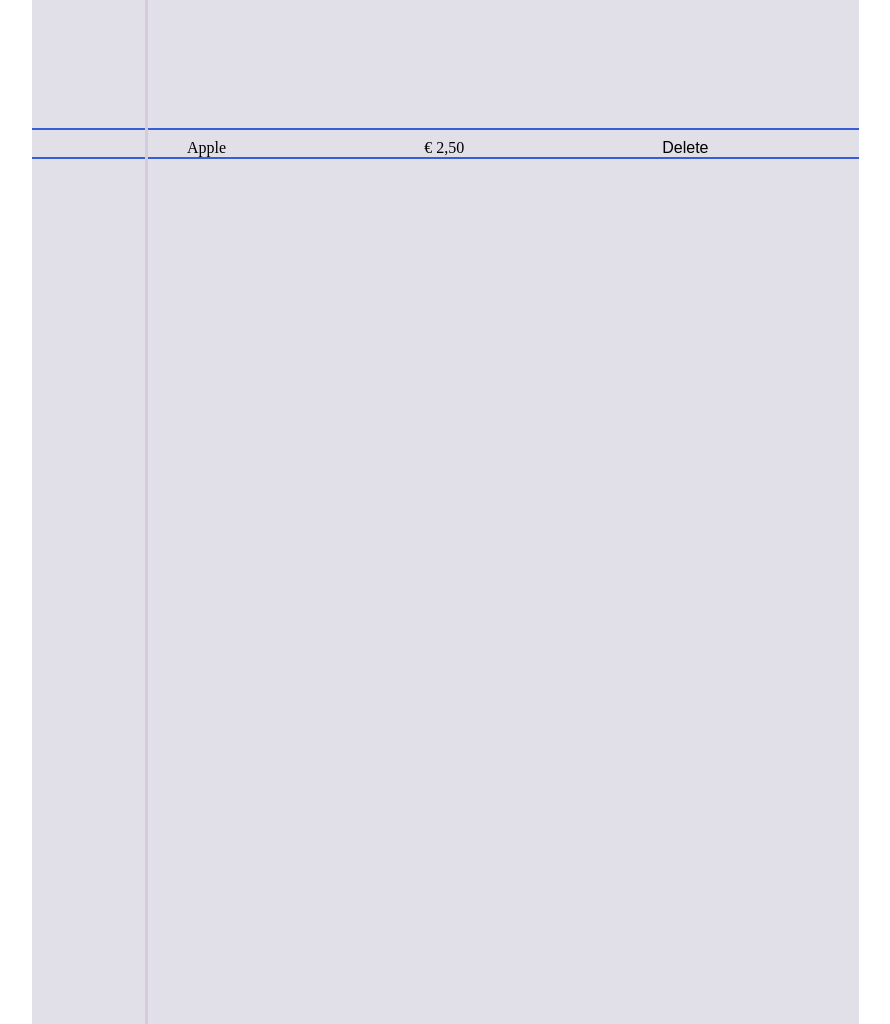
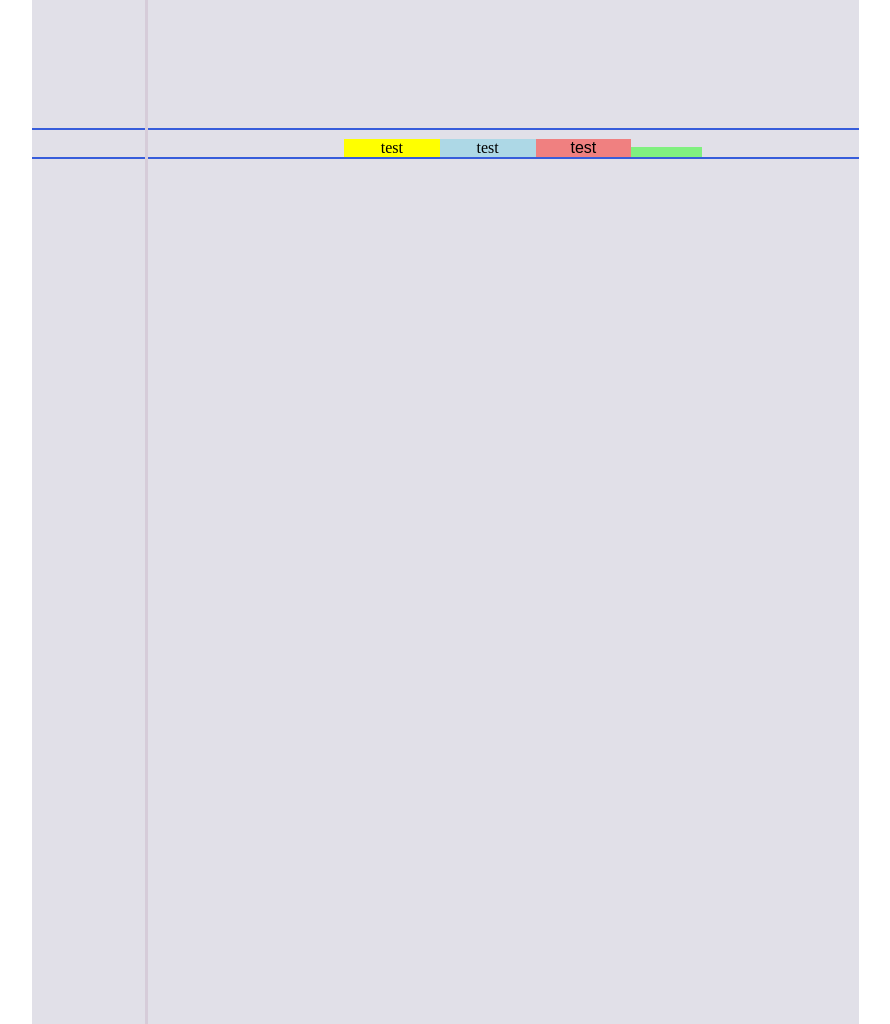
Before and after one commit to mjerta/shopping-list, a website: page public/test.html in a window 1280 px wide. Shown: the whole page, without its empty margins (195-1085 px from the left). Drawn offline with Linux system fonts and the light colour scheme.

Commit message:
in progress

```diff
--- a/public/css/main-copy.css
+++ b/public/css/main-copy.css
@@ -17,20 +17,10 @@
     font-size: 8px;
     font-size: clamp(8px, 2.66vw, 16px);
   }
-
-  .inner-box {
-    margin-right: clamp(10px, 3.33vw, 150px);
-  }
 }
 @media screen and (min-width: 827px) {
   html {
     font-size: 16px;
-  }
-  .inner-box {
-    margin-right: 150px;
-  }
-  .test {
-    width: 150px;
   }
 }
 
@@ -73,11 +63,31 @@ main {
   /* margin-right: 10px; */
   /* margin-right: calc(150rem / 16); */
 
-  width: 100%;
+  width: 400px;
   padding-left: calc(42.5rem / 16);
+
+  & :nth-child(1) {
+    flex-grow: 1;
+    background-color: yellow;
+  }
+  & :nth-child(2) {
+    flex-grow: 1;
+    background-color: lightblue;
+  }
+  & :nth-child(3) {
+    flex-grow: 1;
+    background-color: lightcoral;
+  }
+  & :nth-child(4) {
+    flex-grow: 1;
+    flex-shrink: 7;
+    background-color: rgb(128, 240, 128);
+  }
 }
 
 .output {
+  flex-basis: 100px;
+  /* width: 100px; */
   /* font-size: 2rem; */
   text-align: center;
   /* padding: 1rem; */
@@ -86,7 +96,7 @@ main {
 }
 
 .price {
-  margin: 0 auto;
+  /* margin: 0 auto; */
 }
 
 button[type="submit"] {
@@ -109,3 +119,7 @@ input[type="number"] {
   border: none;
   font-size: 1rem;
 }
+
+.hidden {
+  height: 10px;
+}
--- a/public/test.html
+++ b/public/test.html
@@ -33,9 +33,12 @@
       <div class="data-list">
         <div class="outer-box">
           <div class="inner-box">
-            <div class="output title" item="3">Apple</div>
-            <div class="output price">€ 2,50</div>
-            <button class="delete-button" id="1714252710304">Delete</button>
+            <div class="output title" item="3">test</div>
+            <div class="output price">test</div>
+            <button class="delete-button output" id="1714252710304">
+              test
+            </button>
+            <div class="output hidden"></div>
           </div>
         </div>
       </div>
```
